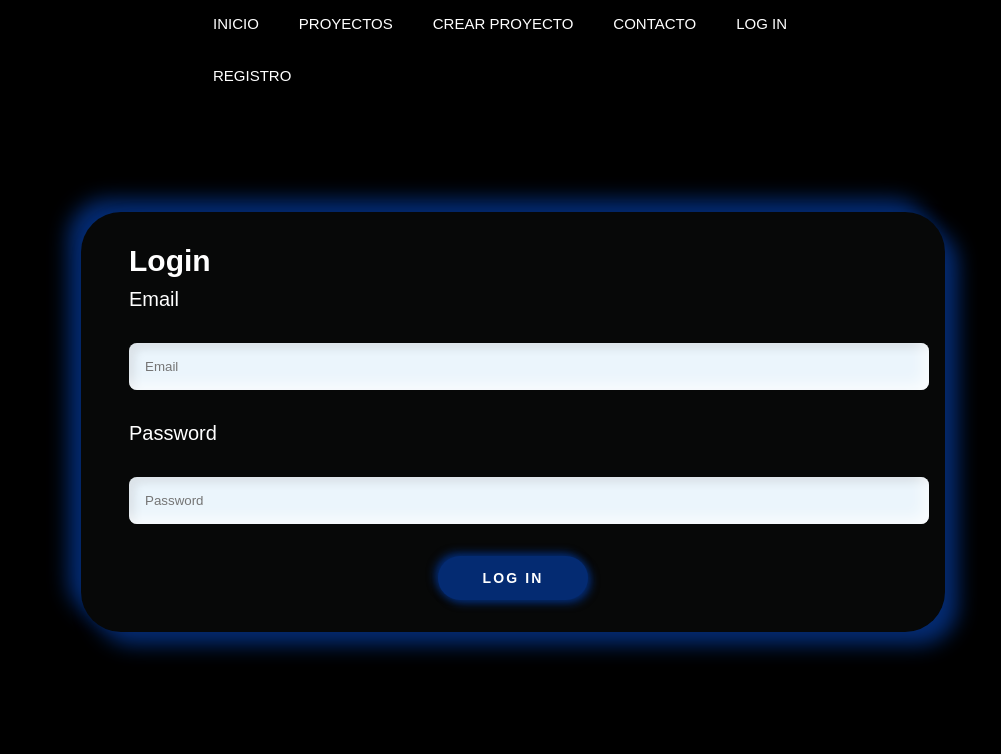
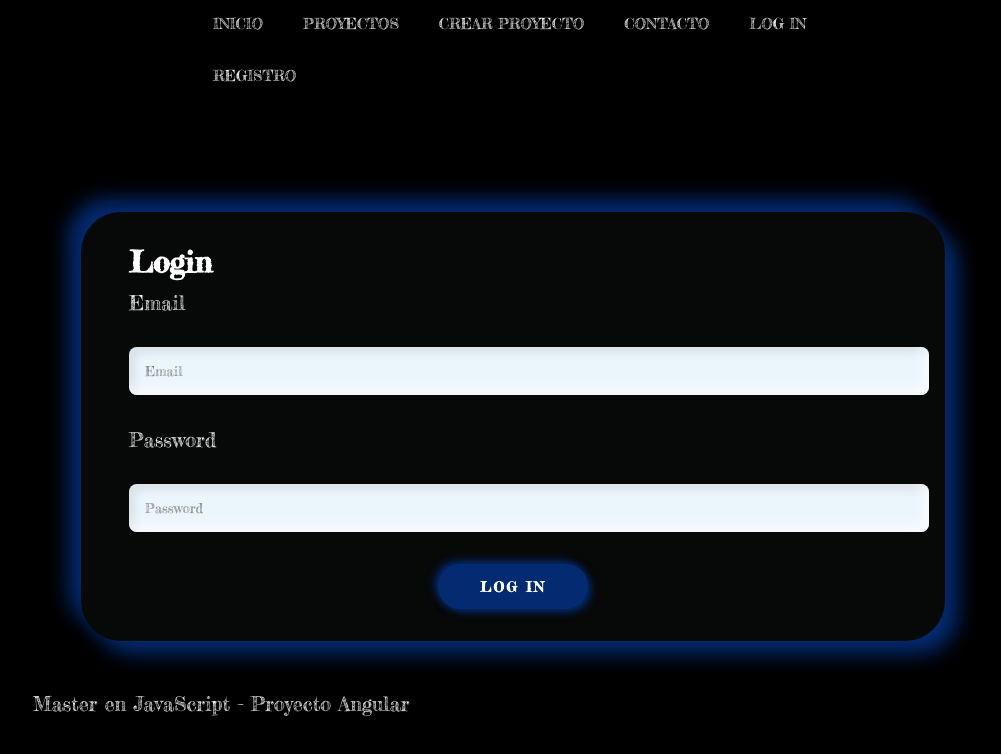
Before and after one commit to UlisesVil/TopRacingGames, an Angular app: page /login in a window 1280 px wide. Shown: the top 754 px of the page, without its empty margins (127-1128 px from the left). Built offline with nearby package versions, Linux system fonts and the light colour scheme.

Commit message:
Starting Register and Login Functions

```diff
--- a/src/app/components/login/login.component.ts
+++ b/src/app/components/login/login.component.ts
@@ -1,4 +1,5 @@
 import { Component, OnInit } from '@angular/core';
+import { UsersService } from '../../services/users.service';
 
 @Component({
   selector: 'app-login',
@@ -9,14 +10,19 @@ export class LoginComponent implements OnInit {
   email: string;
   password: string;
 
-  constructor() { }
+  constructor(
+    public userService: UsersService
+  ){}
 
   ngOnInit(): void {
   }
 
   login(){
-    console.log(this.email);
-    console.log(this.password);
+      const user={email: this.email, password: this.password};
+      this.userService.login(user).subscribe( data => {
+        console.log(data);
+      });
+
   }
 
 }
--- a/src/app/components/register/register.component.ts
+++ b/src/app/components/register/register.component.ts
@@ -24,7 +24,6 @@ export class RegisterComponent implements OnInit {
     console.log(this.email);
     console.log(this.password);
     console.log(this.confirmPassword);
-
   }
 
 }
--- a/src/app/services/global.ts
+++ b/src/app/services/global.ts
@@ -1,4 +1,4 @@
 export var Global = {
-    //url: 'http://localhost:3700/api/'
-    url: 'https://backend-mean-stack.herokuapp.com/api/'
+    url: 'http://localhost:3700/api/'
+    //url: 'https://backend-mean-stack.herokuapp.com/api/'
 }
--- /dev/null
+++ b/src/app/services/users.service.ts
@@ -0,0 +1,22 @@
+import{ Injectable } from "@angular/core";
+import { HttpClient } from "@angular/common/http";
+import { Observable } from "rxjs/Observable";
+import { Global } from './global';
+
+@Injectable({
+    providedIn: "root"
+})
+
+export class UsersService{
+    public url: string;
+
+    constructor(
+        private _http: HttpClient
+    ){
+        this.url = Global.url;
+    }
+
+    login(user): Observable<any>{
+        return this._http.post("this.url"+'save-user', user);
+    }
+}
--- a/src/assets/css/styles.css
+++ b/src/assets/css/styles.css
@@ -60,6 +60,8 @@ Este nuevo css debe cargarse en angular.json en styles "src/assets/styles.css"
 *{
     margin: 0px;
     padding: 0px;
+    color:white;
+    font-family: FrederickatheGreat;
 }
 
 body{
@@ -161,7 +163,7 @@ footer{
     width: 75%;
     margin: 0px auto;
     padding-top: 15px;
-    color: rgba(0, 0, 0, 0.5);
+    color: rgb(250, 245, 245);
 }
 
 
```
